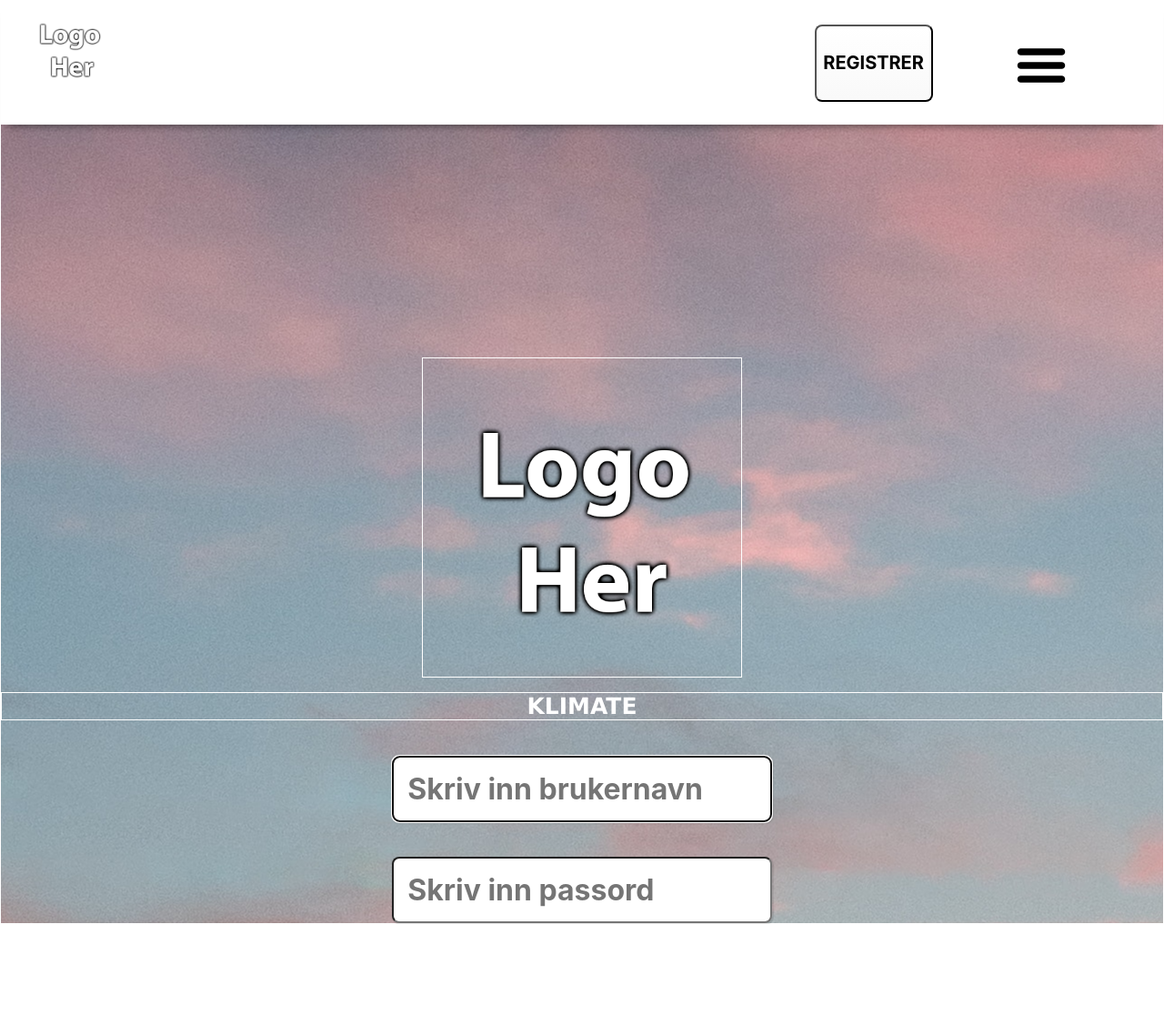
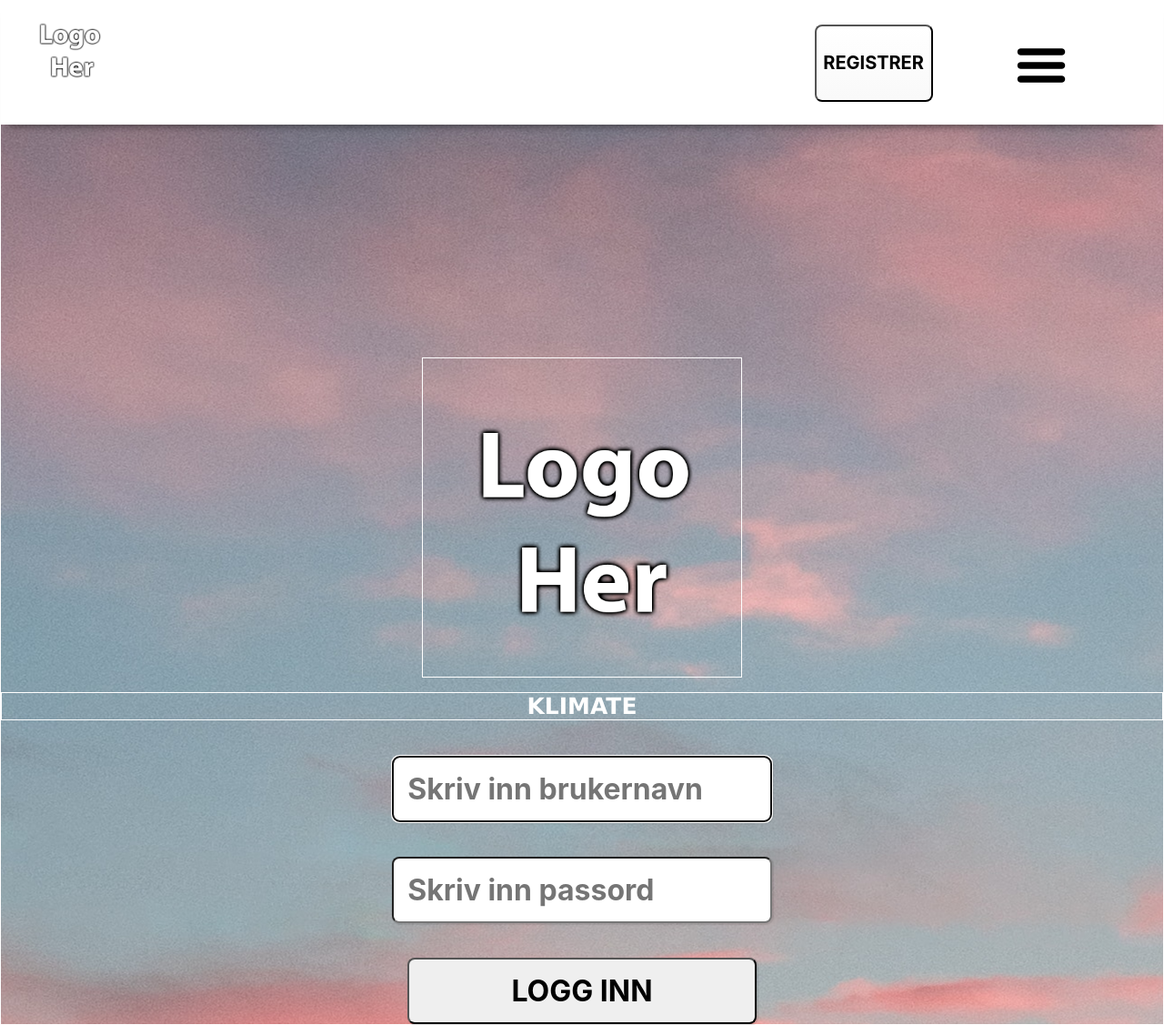
Before and after one commit to fuzzboii/Klimate, a PHP site: page /logginn.html in a window 1280 px wide. Shown: the whole page at 91% size. Before the commit the page ends 1016 px from the top, so only its background shows below. Run offline with PHP 8.4, Linux system fonts and the light colour scheme.

Commit message:
Lagt inn submit knapp

```diff
--- a/logginn.html
+++ b/logginn.html
@@ -34,8 +34,11 @@
     </header>
     <main>
         <h1>Klimate</h1>
-		<input type="text" id="LogginnFelt" name="brukernavn" value="" placeholder="Skriv inn brukernavn" autofocus>
-		<input type="password" id="LogginnFelt" name="passord" value="" placeholder="Skriv inn passord">
+        <form method="POST" action="logginn.html"> <!-- My byttes ut -->
+            <input type="text" id="LogginnFelt" name="brukernavn" value="" placeholder="Skriv inn brukernavn" autofocus>
+            <input type="password" id="LogginnFelt" name="passord" value="" placeholder="Skriv inn passord">
+            <input type="submit" id="LogginnFelt" value="LOGG INN">
+        </form>
     </main>
 </body>
 
```
Also changed, not shown: stylesheet.css (indentation only).
